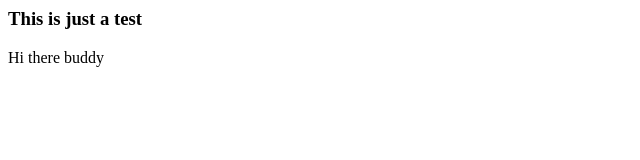
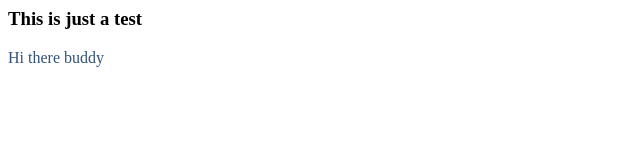
Before and after one commit to andreocampo/andreocampo.github.io, a plain HTML site: page index.html in a window 1280 px wide. Shown: the full height of the page, 0-640 px from the left. Drawn offline with Linux system fonts and the light colour scheme.

Commit message:
Update index.html

```diff
--- a/index.html
+++ b/index.html
@@ -4,6 +4,6 @@
     </head>
     <body>
         <H3>This is just a test</H3>
-        <p font color="#32527b">Hi there buddy</p>
+        <p style="color:#32527b">Hi there buddy</p>
     </body>
 </html>
```
